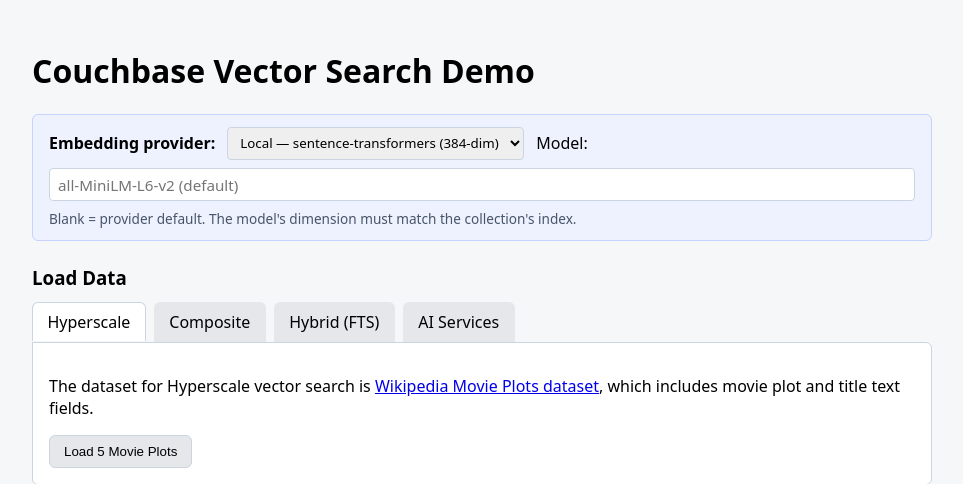
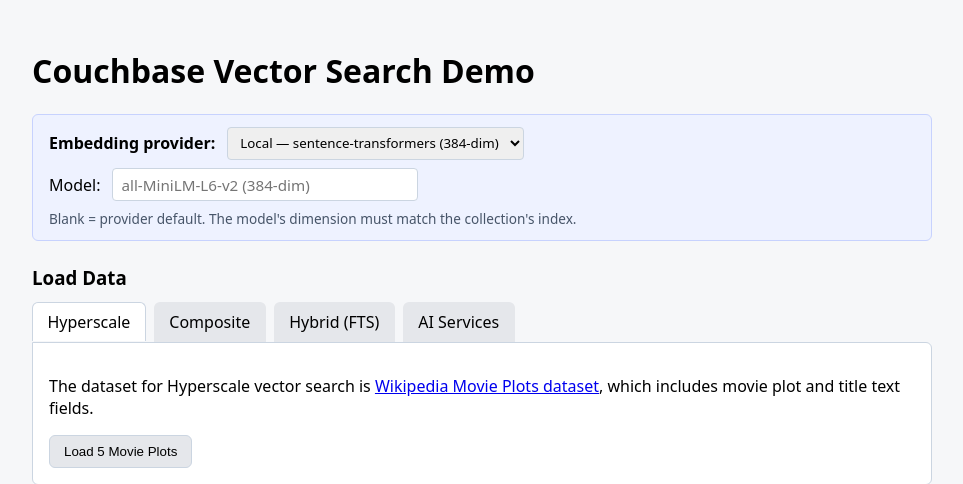
Before and after one commit to agonyou/vectorSearchDemo, a Flask app: page / in a window 1280 px wide. Shown: the top 484 px of the page, without its empty margins (158-1121 px from the left). Run offline with Flask 3, Linux system fonts and the light colour scheme.

Commit message:
feat: preflight status badge + embedding-controls UI polish
- Scripts: preflight_dimensions() now logs a "Preflight OK" line on success
  and a "Preflight skipped" line when VECTOR_DIMENSIONS is unset (previously
  it only spoke up on failure), so the outcome is always visible in output.
- UI: pass/fail/skip status badge next to each Run button. runCommand()
  watches the streamed output for the preflight markers and reflects them
  (green "Preflight passed" / red "Dimension mismatch" / gray "skipped"),
  resetting on each run.
- UI polish: Model label + box on their own row; override the global
  full-width input rule so the label sits beside the box; provider-aware
  placeholder showing the default model and its dimension.

Co-Authored-By: Claude Opus 4.8 (1M context) <noreply@anthropic.com>

```diff
--- a/load.py
+++ b/load.py
@@ -193,6 +193,7 @@ def preflight_dimensions(actual_dim: int, collection: str) -> None:
     otherwise fails silently at query time with an empty result."""
     declared = get_env("VECTOR_DIMENSIONS")
     if not declared:
+        LOG.info("Preflight skipped: VECTOR_DIMENSIONS not set in .env (nothing to compare against).")
         return
     try:
         declared_dim = int(declared)
@@ -207,6 +208,8 @@ def preflight_dimensions(actual_dim: int, collection: str) -> None:
             resolve_provider(), actual_dim, declared_dim, collection,
         )
         raise SystemExit(1)
+    LOG.info("Preflight OK: %d-dim %s embeddings match VECTOR_DIMENSIONS (collection '%s').",
+             actual_dim, resolve_provider(), collection)
 
 
 # ---------------------------------------------------------------------------
--- a/ragComposite.py
+++ b/ragComposite.py
@@ -158,6 +158,7 @@ def preflight_dimensions(actual_dim: int, collection: str) -> None:
     empty result with no error — this turns that silent miss into an actionable message."""
     declared = get_env("VECTOR_DIMENSIONS")
     if not declared:
+        LOG.info("Preflight skipped: VECTOR_DIMENSIONS not set in .env (nothing to compare against).")
         return
     try:
         declared_dim = int(declared)
@@ -172,6 +173,8 @@ def preflight_dimensions(actual_dim: int, collection: str) -> None:
             resolve_provider(), actual_dim, declared_dim, collection,
         )
         sys.exit(1)
+    LOG.info("Preflight OK: %d-dim %s embeddings match VECTOR_DIMENSIONS (collection '%s').",
+             actual_dim, resolve_provider(), collection)
 
 
 # ------------------------------------------------------------
--- a/ragHybrid.py
+++ b/ragHybrid.py
@@ -166,6 +166,7 @@ def preflight_dimensions(actual_dim: int, collection: str) -> None:
     empty result with no error — this turns that silent miss into an actionable message."""
     declared = get_env("VECTOR_DIMENSIONS")
     if not declared:
+        LOG.info("Preflight skipped: VECTOR_DIMENSIONS not set in .env (nothing to compare against).")
         return
     try:
         declared_dim = int(declared)
@@ -180,6 +181,8 @@ def preflight_dimensions(actual_dim: int, collection: str) -> None:
             resolve_provider(), actual_dim, declared_dim, collection,
         )
         sys.exit(1)
+    LOG.info("Preflight OK: %d-dim %s embeddings match VECTOR_DIMENSIONS (collection '%s').",
+             actual_dim, resolve_provider(), collection)
 
 
 # ------------------------------------------------------------
--- a/ragHyperscale.py
+++ b/ragHyperscale.py
@@ -158,6 +158,7 @@ def preflight_dimensions(actual_dim: int, collection: str) -> None:
     empty result with no error — this turns that silent miss into an actionable message."""
     declared = get_env("VECTOR_DIMENSIONS")
     if not declared:
+        LOG.info("Preflight skipped: VECTOR_DIMENSIONS not set in .env (nothing to compare against).")
         return
     try:
         declared_dim = int(declared)
@@ -172,6 +173,8 @@ def preflight_dimensions(actual_dim: int, collection: str) -> None:
             resolve_provider(), actual_dim, declared_dim, collection,
         )
         sys.exit(1)
+    LOG.info("Preflight OK: %d-dim %s embeddings match VECTOR_DIMENSIONS (collection '%s').",
+             actual_dim, resolve_provider(), collection)
 
 
 # ------------------------------------------------------------
--- a/static/app.css
+++ b/static/app.css
@@ -149,14 +149,20 @@ button:hover {
 /* ---------- Global embedding controls ---------- */
 .embedding-controls {
   display: flex;
-  flex-wrap: wrap;
-  align-items: center;
-  gap: 0.5rem 0.75rem;
+  flex-direction: column;
+  gap: 0.5rem;
   margin: 0 0 1rem;
   padding: 0.75rem 1rem;
   background: #eef2ff;
   border: 1px solid #c7d2fe;
   border-radius: 6px;
+}
+
+.embedding-controls .control-row {
+  display: flex;
+  flex-wrap: wrap;
+  align-items: center;
+  gap: 0.5rem 0.75rem;
 }
 
 .embedding-controls select,
@@ -167,8 +173,28 @@ button:hover {
   font-family: inherit;
 }
 
+/* Override the global full-width input rule so the Model label sits beside its box. */
+.embedding-controls input[type="text"] {
+  width: 18rem;
+  max-width: 100%;
+}
+
 .embedding-controls .hint {
   flex-basis: 100%;
   color: #475569;
   font-size: 0.85rem;
 }
+
+/* ---------- Preflight status badge ---------- */
+.preflight-badge {
+  display: none;
+  margin-left: 0.6rem;
+  padding: 0.2rem 0.55rem;
+  border-radius: 4px;
+  font-size: 0.85rem;
+  font-weight: 600;
+  vertical-align: middle;
+}
+.preflight-badge.pass { display: inline-block; background: #dcfce7; color: #166534; border: 1px solid #86efac; }
+.preflight-badge.fail { display: inline-block; background: #fee2e2; color: #991b1b; border: 1px solid #fca5a5; }
+.preflight-badge.skip { display: inline-block; background: #f1f5f9; color: #475569; border: 1px solid #cbd5e1; }
--- a/static/app.js
+++ b/static/app.js
@@ -7,19 +7,44 @@ function setRagCmd(value) {
 }
 
 async function runLoad() {
-    return runCommand('loadCmd', 'outputLoad');
+    return runCommand('loadCmd', 'outputLoad', 'preflightLoad');
 }
 
 async function runRag() {
-    return runCommand('ragCmd', 'outputQuery');
+    return runCommand('ragCmd', 'outputQuery', 'preflightRag');
 }
 
-async function runCommand(cmdInputId, outputId) {
+// Watch the streamed output for the scripts' preflight markers (#2) and reflect them
+// on a status badge so the pass/fail is visible without scrolling the output.
+function updatePreflightBadge(badge, text) {
+    if (!badge || badge.dataset.settled === '1') return;
+    if (text.includes('Preflight OK')) {
+        badge.textContent = '✓ Preflight passed';
+        badge.className = 'preflight-badge pass';
+        badge.dataset.settled = '1';
+    } else if (text.includes('Embedding dimension mismatch')) {
+        badge.textContent = '✗ Dimension mismatch';
+        badge.className = 'preflight-badge fail';
+        badge.dataset.settled = '1';
+    } else if (text.includes('Preflight skipped')) {
+        badge.textContent = 'Preflight skipped';
+        badge.className = 'preflight-badge skip';
+        badge.dataset.settled = '1';
+    }
+}
+
+async function runCommand(cmdInputId, outputId, badgeId) {
     const cmd = document.getElementById(cmdInputId).value;
     const output = document.getElementById(outputId);
+    const badge = badgeId ? document.getElementById(badgeId) : null;
 
     output.value = '';
     output.scrollTop = 0;
+    if (badge) {
+        badge.textContent = '';
+        badge.className = 'preflight-badge';
+        badge.dataset.settled = '0';
+    }
 
     const res = await fetch('/run', {
         method: 'POST',
@@ -37,6 +62,7 @@ async function runCommand(cmdInputId, outputId) {
         const chunk = decoder.decode(value, { stream: true });
         output.value += chunk;
         output.scrollTop = output.scrollHeight;
+        updatePreflightBadge(badge, output.value);
     }
 }
 
@@ -75,8 +101,8 @@ function onProviderChange() {
     const el = document.getElementById('globalModel');
     if (el) {
         el.placeholder = embeddingProvider() === 'openai'
-            ? 'text-embedding-3-small (default)'
-            : 'all-MiniLM-L6-v2 (default)';
+            ? 'text-embedding-3-small (1536-dim)'
+            : 'all-MiniLM-L6-v2 (384-dim)';
     }
 }
 
--- a/templates/index.html
+++ b/templates/index.html
@@ -16,13 +16,17 @@
          command below. Each dataset maps to its local collection, or its <name>_openai (1536-dim)
          collection when OpenAI is selected. The Hybrid FTS index name is swapped to match. -->
     <div class="embedding-controls">
+        <div class="control-row">
             <label for="globalProvider"><strong>Embedding provider:</strong></label>
             <select id="globalProvider" onchange="onProviderChange()">
                 <option value="local" selected>Local — sentence-transformers (384-dim)</option>
                 <option value="openai">OpenAI (1536-dim)</option>
             </select>
+        </div>
+        <div class="control-row">
             <label for="globalModel">Model:</label>
-        <input type="text" id="globalModel" placeholder="all-MiniLM-L6-v2 (default)" size="30" />
+            <input type="text" id="globalModel" placeholder="all-MiniLM-L6-v2 (384-dim)" />
+        </div>
         <span class="hint">Blank = provider default. The model's dimension must match the collection's index.</span>
     </div>
 
@@ -68,6 +72,7 @@
     <input id="loadCmd" type="text" placeholder="Enter command..." />
 
     <button class="run" onclick="runLoad()">Run</button>
+    <span id="preflightLoad" class="preflight-badge"></span>
 
     <textarea id="outputLoad" readonly></textarea>
 
@@ -108,6 +113,7 @@
     <input id="ragCmd" type="text" placeholder="Enter command..." />
 
     <button class="run" onclick="runRag()">Run</button>
+    <span id="preflightRag" class="preflight-badge"></span>
 
 
     <textarea id="outputQuery" readonly></textarea>
```
Lines whose indentation alone changed are shown as unchanged.
